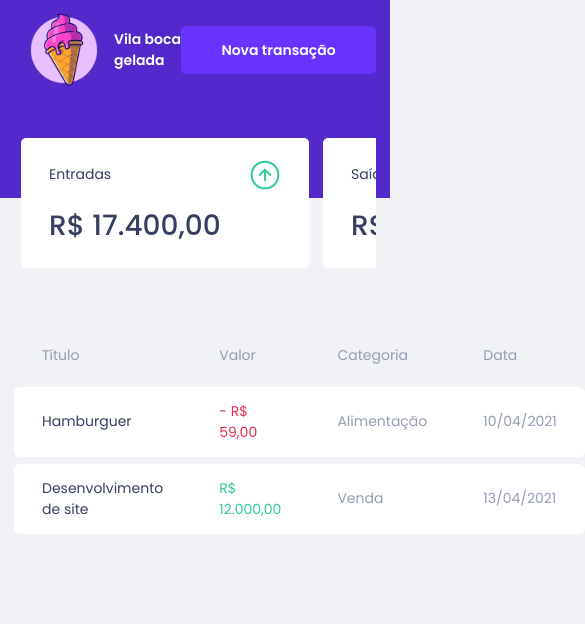
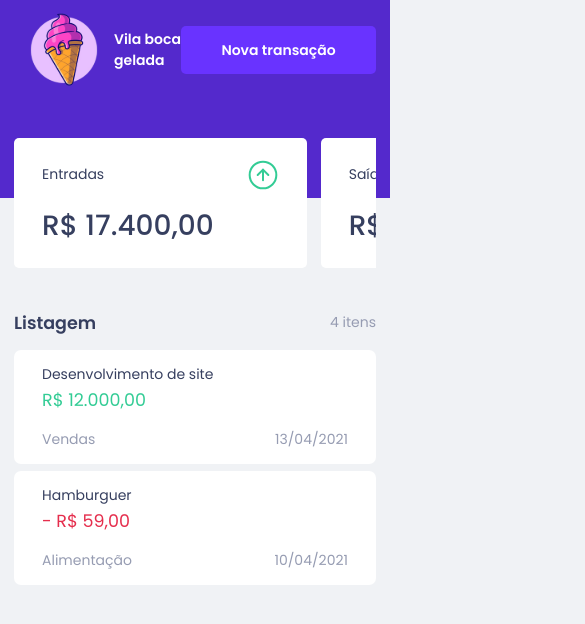
Before and after one commit to Everton-Afonso/ice-cream-parlor, a Next.js app: page / in a window 390 px wide. Shown: the top 624 px of the page, 585 px wide, since content can reach past the window. Built offline with nearby package versions, Linux system fonts and the light colour scheme.

Commit message:
feat(Mobile): adaptation of components for mobile devices

```diff
--- /dev/null
+++ b/src/UI/MobileCardsTable/index.tsx
@@ -0,0 +1,66 @@
+'use client'
+
+import { useState, useEffect } from 'react'
+
+import * as S from './styles'
+
+const MobileCardsTable = () => {
+  const [isMobile, setIsMobile] = useState({
+    with: undefined as number | undefined
+  })
+
+  useEffect(() => {
+    const handleResize = () => {
+      setIsMobile({
+        with: window.innerWidth
+      })
+    }
+
+    if (typeof window !== 'undefined') {
+      handleResize()
+
+      window.addEventListener('resize', handleResize)
+
+      return () => {
+        window.removeEventListener('resize', handleResize)
+      }
+    }
+  }, [])
+
+  return (
+    <S.WrapperMobileCardsTable>
+      <div>
+        {isMobile.with !== undefined && isMobile.with <= 768 ? (
+          <>
+            <h2>Listagem</h2>
+            <p>4 itens</p>
+          </>
+        ) : (
+          <>
+            <p>Título</p>
+            <p>Valor</p>
+            <p>Categoria</p>
+            <p>Data</p>
+          </>
+        )}
+      </div>
+
+      <section>
+        <p>Desenvolvimento de site</p>
+        <h3 className="deposit">R$ 12.000,00</h3>
+
+        <span>Vendas</span>
+        <span>13/04/2021</span>
+      </section>
+      <section>
+        <p>Hamburguer</p>
+        <h3 className="withdraw">- R$ 59,00</h3>
+
+        <span>Alimentação</span>
+        <span>10/04/2021</span>
+      </section>
+    </S.WrapperMobileCardsTable>
+  )
+}
+
+export default MobileCardsTable
--- /dev/null
+++ b/src/UI/MobileCardsTable/styles.ts
@@ -0,0 +1,79 @@
+'use client'
+
+import styled, { css } from 'styled-components'
+
+export const WrapperMobileCardsTable = styled.section`
+  ${({ theme }) => css`
+    margin-top: 4rem;
+
+    div,
+    section {
+      display: grid;
+      grid-template-columns: 40% 20% 20% 20%;
+      gap: 1rem;
+      padding: ${theme.spacings.xsmall} ${theme.spacings.medium};
+    }
+
+    div {
+      p {
+        color: ${theme.colors.darkGray};
+        font-weight: ${theme.font.normal};
+      }
+    }
+
+    section {
+      margin-bottom: ${theme.spacings.xxsmall};
+      border-radius: ${theme.spacings.xxsmall};
+      background: ${theme.colors.white};
+      color: ${theme.colors.darkGray};
+
+      p {
+        color: ${theme.colors.black};
+      }
+
+      h3 {
+        font-size: ${theme.font.sizes.medium};
+        font-weight: ${theme.font.normal};
+
+        &.deposit {
+          color: ${theme.colors.green};
+        }
+
+        &.withdraw {
+          color: ${theme.colors.red};
+        }
+      }
+    }
+
+    @media screen and (max-width: 768px) {
+      margin-top: ${theme.spacings.medium};
+
+      div {
+        padding: ${theme.spacings.xsmall} 0;
+        display: flex;
+        align-items: center;
+        justify-content: space-between;
+
+        h2 {
+          font-size: ${theme.font.sizes.xlarge};
+          color: ${theme.colors.black};
+        }
+      }
+
+      section {
+        grid-template-columns: 1fr;
+        gap: 2px;
+
+        p,
+        h3 {
+          grid-column: span 2;
+        }
+
+        h3 {
+          font-size: ${theme.font.sizes.xlarge};
+          margin-bottom: ${theme.spacings.xsmall};
+        }
+      }
+    }
+  `}
+`
--- a/src/UI/Slider/styles.ts
+++ b/src/UI/Slider/styles.ts
@@ -31,9 +31,11 @@ export const WrapperSlider = styled.section`
       margin: 0;
       padding: 0;
     }
+
     .slick-list:focus {
       outline: none;
     }
+
     .slick-list.dragging {
       cursor: pointer;
       cursor: hand;
@@ -55,6 +57,7 @@ export const WrapperSlider = styled.section`
 
       display: block;
     }
+
     .slick-track:before,
     .slick-track:after {
       display: table;
@@ -64,6 +67,7 @@ export const WrapperSlider = styled.section`
     .slick-track:after {
       clear: both;
     }
+
     .slick-loading .slick-track {
       visibility: hidden;
     }
@@ -75,21 +79,31 @@ export const WrapperSlider = styled.section`
       height: 100%;
       min-height: 1px;
     }
+
     [dir='rtl'] .slick-slide {
       float: right;
     }
+
     .slick-slide img {
       display: block;
     }
+
     .slick-slide.slick-loading img {
       display: none;
     }
+
     .slick-slide.dragging img {
       pointer-events: none;
     }
+
     .slick-initialized .slick-slide {
       display: block;
     }
+
+    .slick-initialized .slick-slide:not(:last-child) {
+      margin-right: ${theme.spacings.xsmall};
+    }
+
     .slick-loading .slick-slide {
       visibility: hidden;
     }
@@ -100,6 +114,7 @@ export const WrapperSlider = styled.section`
 
       border: 1px solid transparent;
     }
+
     .slick-arrow.slick-hidden {
       display: none;
     }
@@ -110,19 +125,8 @@ export const WrapperSlider = styled.section`
     }
 
     .slick-slide > div {
-      margin: 0 ${theme.spacings.xxsmall};
       flex: 1 0 auto;
       height: 100%;
-    }
-
-    @media screen and (min-width: 1170px) {
-      .slick-slide > div {
-        margin: 0 ${theme.spacings.xxsmall};
-      }
-
-      .slick-list {
-        margin: 0 -${theme.spacings.xxsmall};
-      }
     }
 
     @media screen and (max-width: 768px) {
--- a/src/components/Dashboard/index.tsx
+++ b/src/components/Dashboard/index.tsx
@@ -1,12 +1,12 @@
-import Table from '@/UI/Table'
 import Summary from '../Summary'
 import * as S from './styles'
+import MobileCardsTable from '@/UI/MobileCardsTable'
 
 const Dashboard = () => {
   return (
     <S.WrapperDashboard>
       <Summary />
-      <Table />
+      <MobileCardsTable />
     </S.WrapperDashboard>
   )
 }
--- a/src/components/Summary/index.tsx
+++ b/src/components/Summary/index.tsx
@@ -38,7 +38,7 @@ const Summary = () => {
       <Slider settings={settings}>
         <Card title="Entradas" type="Entrada" value="R$ 17.400,00" />
         <Card title="Saídas" type="Saida" value="R$ 1.259,00" />
-        <Card title="Total" type="Total" value="R$ R$ 16.141,00" />
+        <Card title="Total" type="Total" value="R$ 16.141,00" />
       </Slider>
     </S.WrapperSummary>
   )
--- a/src/styles/global.ts
+++ b/src/styles/global.ts
@@ -88,6 +88,18 @@ const GlobalStyles = createGlobalStyle`${css`
         filter: brightness(0.8);
       }
     }
+
+    @media screen and (max-width: 768px) {
+      .react-modal-content {
+        margin: 0 ${theme.spacings.xsmall};
+        padding: ${theme.spacings.large} ${theme.spacings.xsmall};
+      }
+
+      .react-modal-close {
+        right: ${theme.spacings.xxsmall};
+        top: ${theme.spacings.xxsmall};
+      }
+    }
   `}
 `}`
 
```
